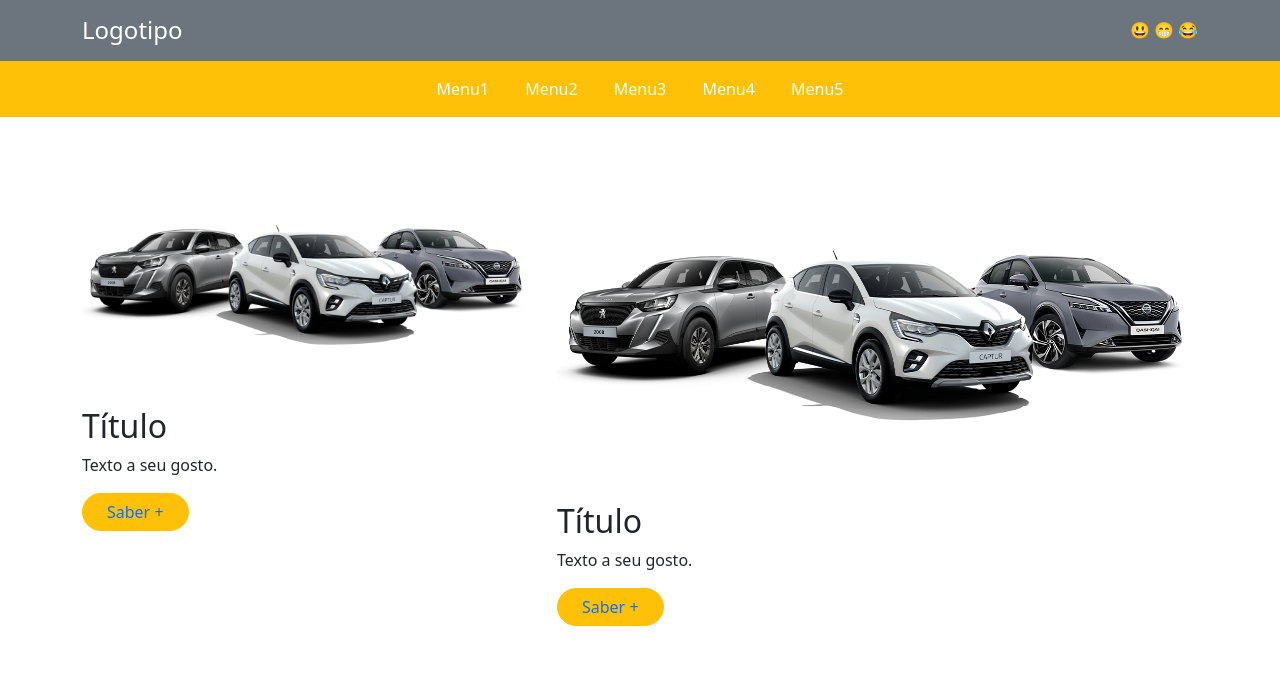
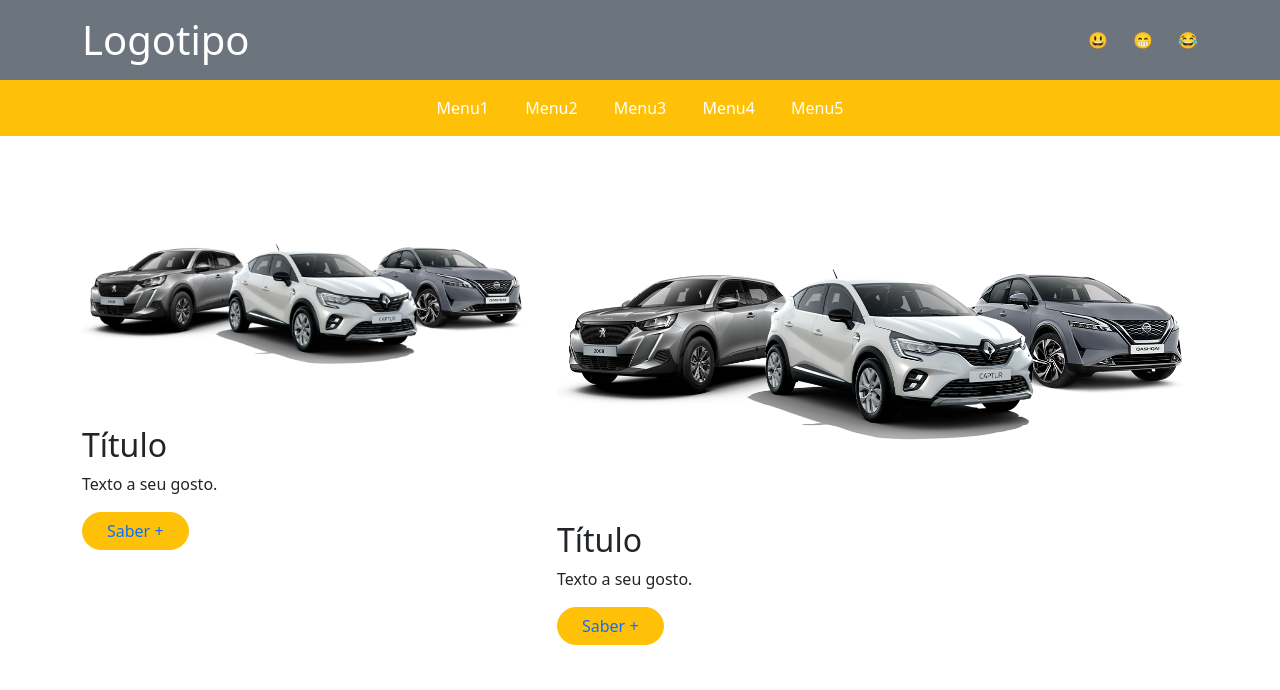
Before and after one commit to DavidPovoas/davidpovoasTPSICAS0725, a plain HTML site: page exer3/index.html in a window 1280 px wide. Shown: the top 690 px of the page. Drawn offline with nearby package versions, Linux system fonts and the light colour scheme.

Commit message:
fix: update header title to h1 and improve spacing for emojis

```diff
--- a/exer3/index.html
+++ b/exer3/index.html
@@ -11,9 +11,9 @@
 
     <header class="bg-secondary text-white py-3">
         <div class="container d-flex justify-content-between align-items-center">
-            <h4 class="m-0">Logotipo</h4>
+            <h1 class="m-0">Logotipo</h1>
             <div>
-                😃 😁 😂
+                😃&nbsp;&nbsp;&nbsp;&nbsp;&nbsp;&nbsp;😁&nbsp;&nbsp;&nbsp;&nbsp;&nbsp;&nbsp;😂
             </div>
         </div>
     </header>
```
